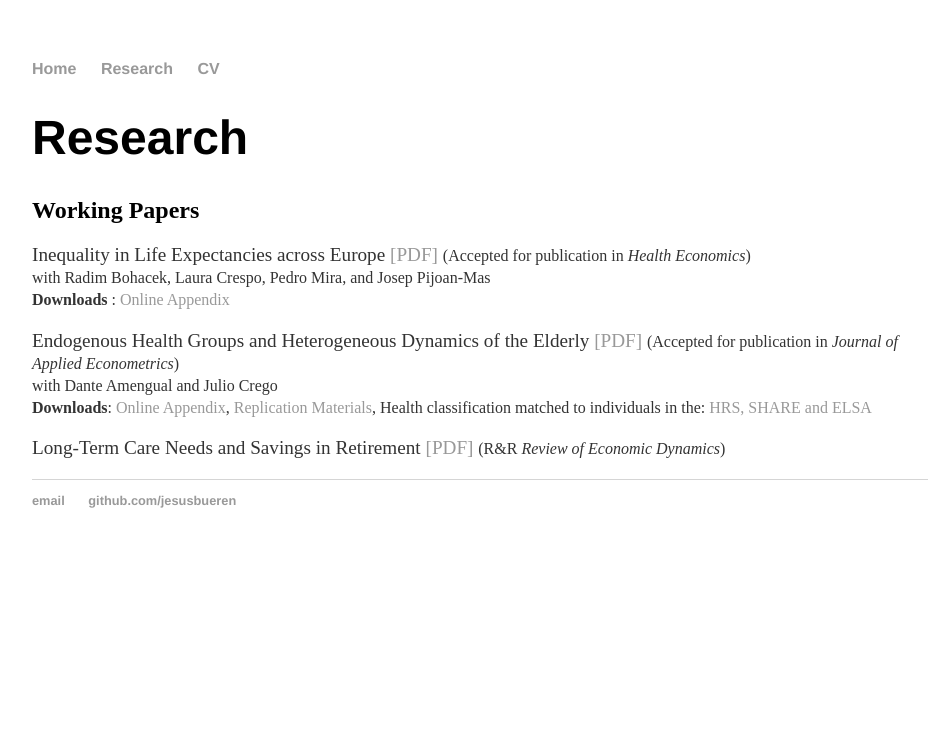
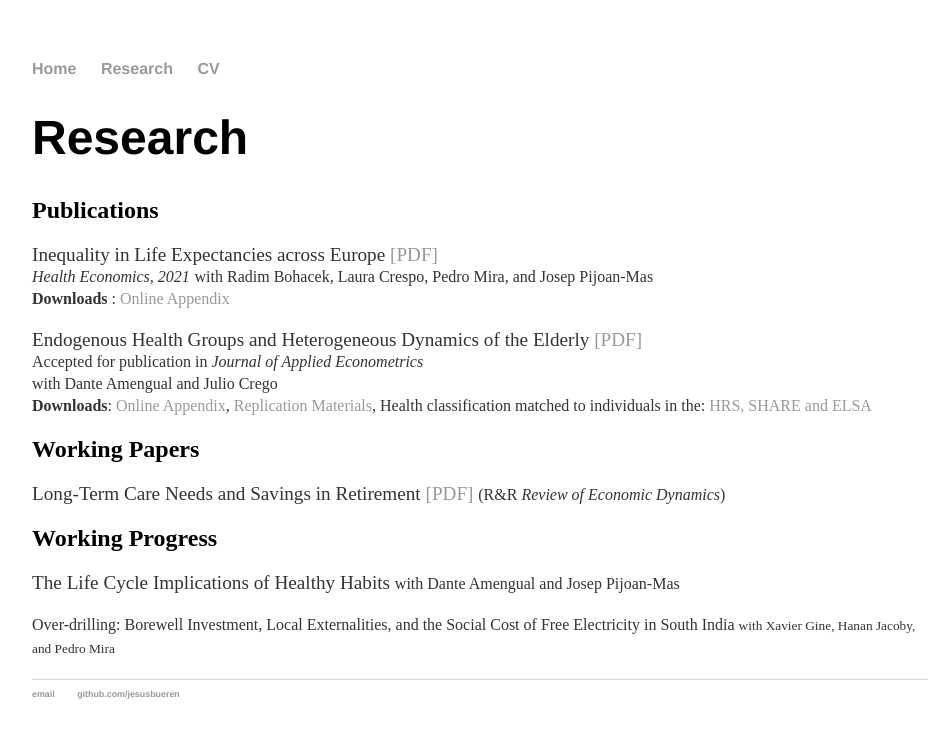
Before and after one commit to jesusbueren/jesusbueren.github.io, a Jekyll site: the page built from research/index.html, in a window 1280 px wide. Shown: the top 738 px of the page, without its empty margins (160-1106 px from the left). Built offline with Jekyll 4.4.1, drawn with Linux system fonts in a browser that asks for light colours.

Commit message:
Update index.html

```diff
--- a/research/index.html
+++ b/research/index.html
@@ -3,16 +3,26 @@
 title: Research
 ---
 	<h1>{{ page.title }}</h1>
-	<h2>Working Papers</h2>
+	<h2>Publications</h2>
 
-	<p> <bold> Inequality in Life Expectancies across Europe </bold>  <a href="Longevity-HE-WP.pdf">[PDF]</a>
-		<small>(Accepted for publication in <i>Health Economics</i>)</small> <br>
+	<p> <bold> Inequality in Life Expectancies across Europe </bold>  <a href="Longevity-HE-WP.pdf">[PDF]</a> <br>
+	 <small><i>Health Economics, 2021</i></small>
 	  <small> with Radim Bohacek, Laura Crespo, Pedro Mira, and Josep Pijoan-Mas <br>
 	<b> Downloads </b>: <a href="Longevity-HE-WP-OnlineAppendix.pdf"> Online Appendix</a> </small> </p>
 
-	<p> <bold> Endogenous Health Groups and Heterogeneous Dynamics of the Elderly </bold>  <a href="ABCv7.pdf">[PDF]</a>
-		<small>(Accepted for publication in <i>Journal of Applied Econometrics</i>)</small><br>
+	<p> <bold> Endogenous Health Groups and Heterogeneous Dynamics of the Elderly </bold>  <a href="ABCv7.pdf">[PDF]</a><br>
+		<small>Accepted for publication in <i>Journal of Applied Econometrics</i></small><br>
 	 <small> with Dante Amengual and Julio Crego <br>
 	 <b>Downloads</b>: <a href="OnlineAppendix_ABC.pdf"> Online Appendix</a>,<a href="https://github.com/jesusbueren/Endogenous_Health_Groups"> Replication Materials</a>, Health classification matched to individuals in the: <a href="ABC_match"> HRS, </a> <a href="ABC_match_SHARE"> SHARE and ELSA </a> </small>  </p>
 
+	<h2>Working Papers</h2>
+
 	<p> <bold> Long-Term Care Needs and Savings in Retirement </bold>  <a href="LTC_Savings_BUEREN.pdf">[PDF]</a> <small>(R&R <i>Review of Economic Dynamics</i>) </small></p>
+
+	<h2>Working Progress</h2>
+
+	<p> <bold> The Life Cycle Implications of Healthy Habits </bold>
+	 <small> with Dante Amengual and Josep Pijoan-Mas <br>
+
+ 	<p> <bold> Over-drilling: Borewell Investment, Local Externalities, and the Social Cost of Free Electricity in South India </bold>
+	 <small> with Xavier Gine, Hanan Jacoby, and Pedro Mira <br>
```
